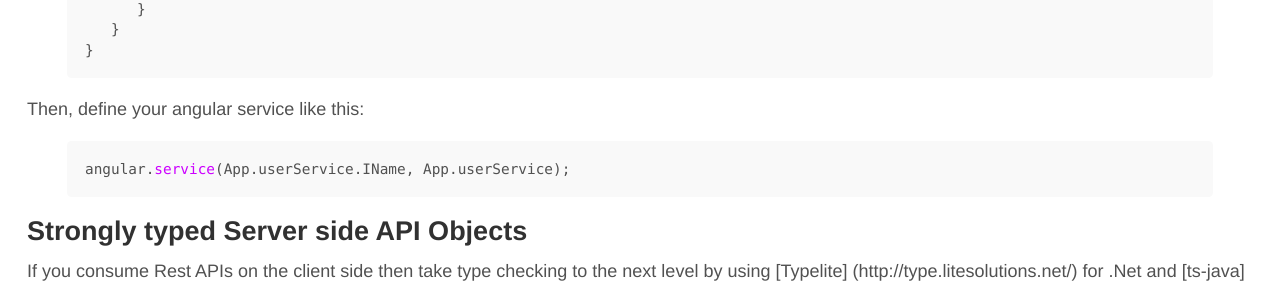
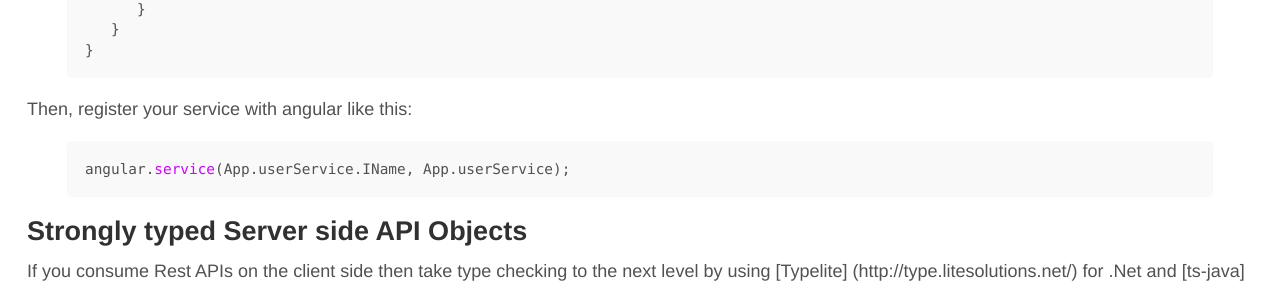
Before and after one commit to ObaidUrRehman/ObaidUrRehman.github.io, a Jekyll site: the page built from _posts/2015-10-19-typescript-angular-best-practices.md, in a window 1280 px wide and 900 px high, scrolled down 2221 px. Shown: the part 161-450 px from the top of the window. Built offline with Jekyll 4.4.1, drawn with Linux system fonts in a browser that asks for light colours; comment, search, counter and statistics services are not loaded.

Commit message:
Added google font, other bits.

```diff
--- a/_includes/head.html
+++ b/_includes/head.html
@@ -13,6 +13,8 @@
     {% endif %}
   </title>
 
+  <!--Font-->
+  <link href='https://fonts.googleapis.com/css?family=Open+Sans:400,600,400italic,700' rel='stylesheet' type='text/css'>
   <!-- CSS -->
   <link rel="stylesheet" href="{{ site.baseurl }}/styles.css">
 
--- a/_layouts/default.html
+++ b/_layouts/default.html
@@ -20,7 +20,6 @@
       <main>
         {{ content }}
 
-        {% include comments.html %}
       </main>
 
       <footer class="footer">
--- a/_layouts/post.html
+++ b/_layouts/post.html
@@ -6,6 +6,7 @@
   <h1 class="post-title">{{ page.title }}</h1>
   <time datetime="{{ page.date | date_to_xmlschema }}" class="post-date">{{ page.date | date_to_string }}</time>
   {{ content }}
+  {% include comments.html %}
 </article>
 
 {% if site.related_posts != empty %}
--- a/_posts/2015-10-19-typescript-angular-best-practices.md
+++ b/_posts/2015-10-19-typescript-angular-best-practices.md
@@ -116,7 +116,7 @@
 {% endhighlight %}
 
 
-Then, define your angular service like this:
+Then, register your service with angular like this:
 
 {% highlight js %}
 angular.service(App.userService.IName, App.userService);
```
